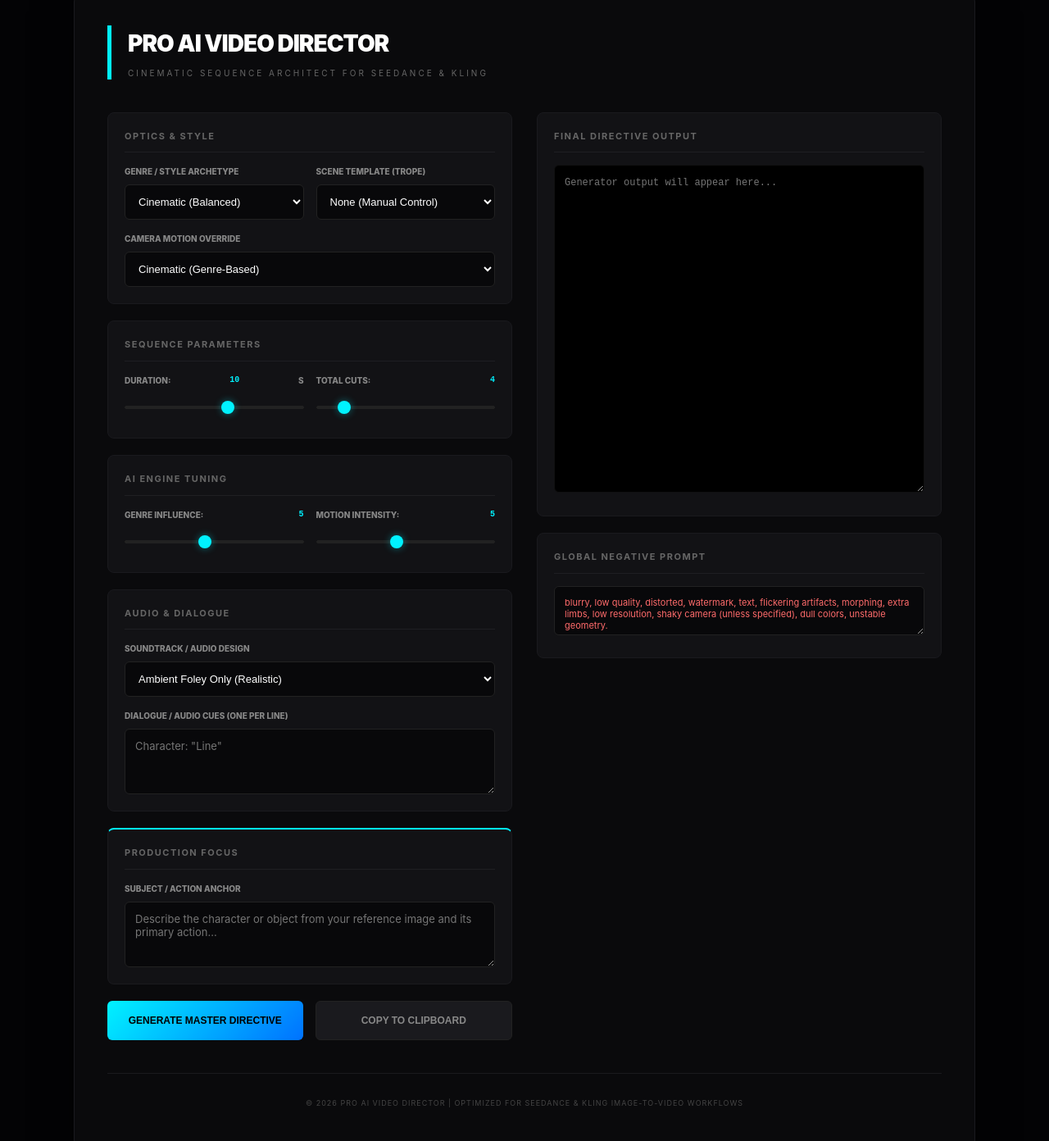
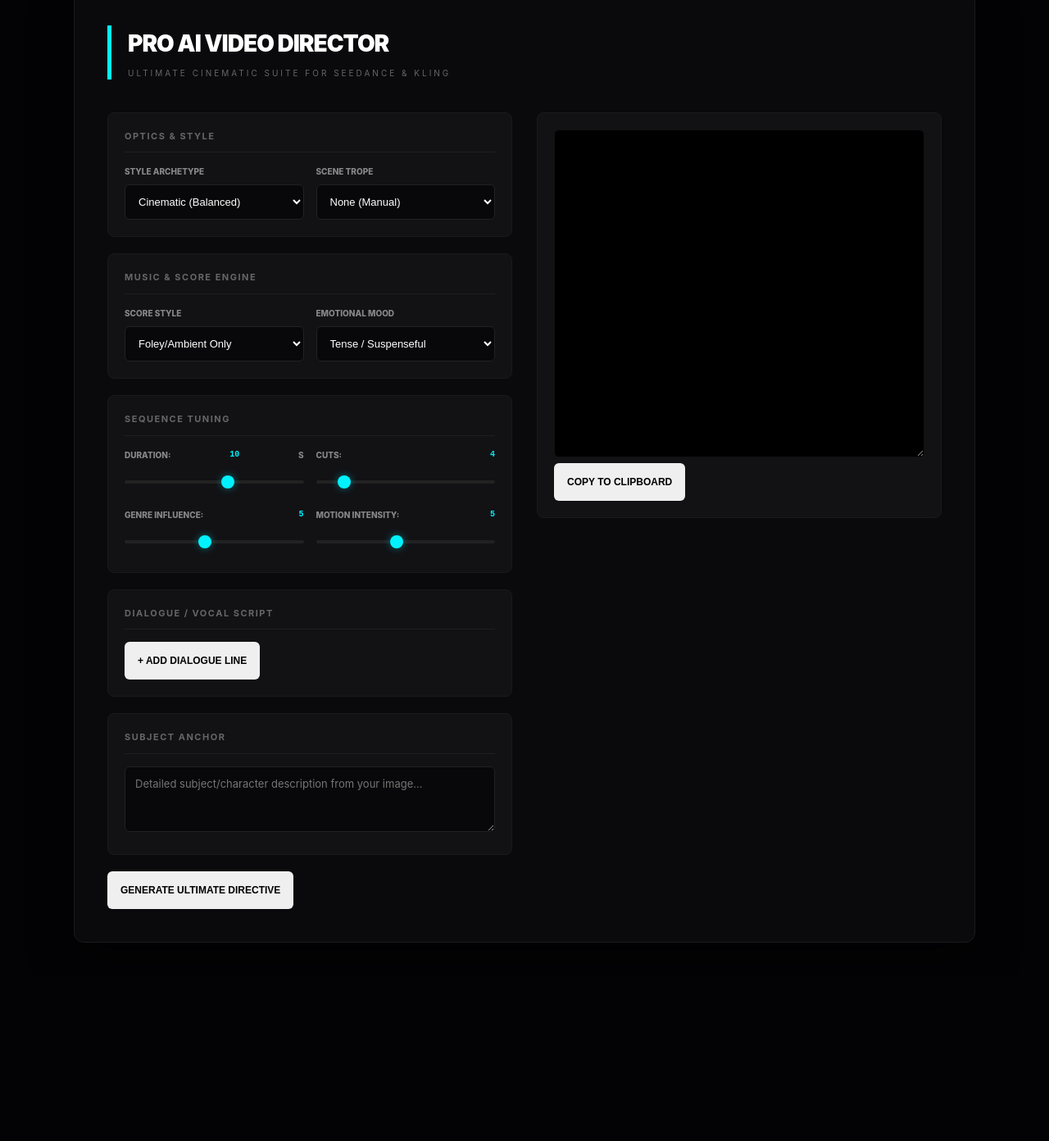
Before and after one commit to CupOfTeaAndToast/VideoPromptGeneratorWeb, a plain HTML site: page index.html in a window 1280 px wide. Shown: the part 50-1442 px from the top of the page at 82% size. After the commit the page ends 1240 px from the top, so only its background shows below. Drawn offline with Linux system fonts and the light colour scheme.

Commit message:
Update index.html
v3

```diff
--- a/index.html
+++ b/index.html
@@ -3,7 +3,7 @@
 <head>
     <meta charset="UTF-8">
     <meta name="viewport" content="width=device-width, initial-scale=1.0">
-    <title>Pro AI Video Director | Cinematic Sequence Generator</title>
+    <title>PRO AI VIDEO DIRECTOR | WEB</title>
     <link rel="stylesheet" href="style.css">
     <script src="script.js" defer></script>
 </head>
@@ -12,31 +12,32 @@
         <div class="container">
             <header>
                 <h1>PRO AI VIDEO DIRECTOR</h1>
-                <p class="subtitle">Cinematic Sequence Architect for Seedance & Kling</p>
+                <p class="subtitle">Ultimate Cinematic Suite for Seedance & Kling</p>
             </header>
-
             <main>
-                <div class="control-panel">
+                <div class="left-panel">
                     <div class="card">
                         <h3>Optics & Style</h3>
                         <div class="grid">
                             <section>
-                                <label>GENRE / STYLE ARCHETYPE</label>
+                                <label>STYLE ARCHETYPE</label>
                                 <select id="genrePreset">
                                     <option value="Cinematic">Cinematic (Balanced)</option>
-                                    <option value="Horror">Horror (Tense/Handheld)</option>
-                                    <option value="Street Style">Street Style (Raw/Candid)</option>
-                                    <option value="Interview">Interview (Static/Formal)</option>
+                                    <option value="Horror">Horror (Atmospheric)</option>
+                                    <option value="Street Style">Street Style (Raw)</option>
                                     <option value="Action">Action (Kinetic)</option>
-                                    <option value="Cyberpunk">Cyberpunk (Neon/Moody)</option>
-                                    <option value="SciFi">Sci-Fi (Clinical/Clean)</option>
+                                    <option value="Cyberpunk">Cyberpunk (Neon)</option>
+                                    <option value="SciFi">Sci-Fi (Clinical)</option>
                                     <option value="Fantasy">Fantasy (Ethereal)</option>
+                                    <option value="Noir">Film Noir (B&W)</option>
+                                    <option value="Western">Western (Gritty)</option>
+                                    <option value="Documentary">Documentary (Real)</option>
                                 </select>
                             </section>
                             <section>
-                                <label>SCENE TEMPLATE (Trope)</label>
+                                <label>SCENE TROPE</label>
                                 <select id="sceneTrope">
-                                    <option value="None">None (Manual Control)</option>
+                                    <option value="None">None (Manual)</option>
                                     <option value="Romantic Dialogue">Romantic Dialogue</option>
                                     <option value="Found Footage">POV Found Footage</option>
                                     <option value="Slasher Chase">Slasher Chase</option>
@@ -44,101 +45,77 @@
                                     <option value="Superhero Landing">Superhero Landing</option>
                                     <option value="High Noon Duel">High Noon Duel</option>
                                     <option value="Nature Doc">Nature Doc</option>
-                                    <option value="Vintage Memory">Vintage 8mm Memory</option>
+                                    <option value="Vintage Memory">Vintage 8mm</option>
                                     <option value="CCTV Security">CCTV Security Cam</option>
+                                    <option value="Dream Sequence">Dream Sequence</option>
                                 </select>
-                            </section>
-                        </div>
-                        <section style="margin-top:15px">
-                            <label>CAMERA MOTION OVERRIDE</label>
-                            <select id="cameraMovement">
-                                <option value="Genre Default">Cinematic (Genre-Based)</option>
-                                <option value="Handheld">Handheld (Organic)</option>
-                                <option value="Static">Static (Locked)</option>
-                                <option value="Dolly In">Slow Dolly In</option>
-                                <option value="Orbital">Orbital Pan</option>
-                            </select>
-                        </section>
-                    </div>
-
-                    <div class="card">
-                        <h3>Sequence Parameters</h3>
-                        <div class="grid">
-                            <section>
-                                <label>DURATION: <span id="durVal">10</span>s</label>
-                                <input type="range" id="sequenceDuration" min="3" max="15" value="10">
-                            </section>
-                            <section>
-                                <label>TOTAL CUTS: <span id="cutVal">4</span></label>
-                                <input type="range" id="cutCount" min="1" max="25" value="4">
                             </section>
                         </div>
                     </div>
 
                     <div class="card">
-                        <h3>AI Engine Tuning</h3>
+                        <h3>Music & Score Engine</h3>
                         <div class="grid">
                             <section>
-                                <label>GENRE INFLUENCE: <span id="infVal">5</span></label>
-                                <input type="range" id="genreInfluence" min="1" max="10" value="5">
+                                <label>SCORE STYLE</label>
+                                <select id="musicStyle">
+                                    <option value="Foley & Ambient Only">Foley/Ambient Only</option>
+                                    <option value="Cinematic Orchestral">Orchestral (Strings/Brass)</option>
+                                    <option value="Analog Synth">Analog Synth (Retro)</option>
+                                    <option value="Industrial Percussive">Industrial (Heavy)</option>
+                                    <option value="Dark Drone Ambient">Dark Ambient (Drone)</option>
+                                    <option value="Acoustic Folk">Acoustic Folk (Soft)</option>
+                                    <option value="Cybercore Glitch">Cybercore (Fast)</option>
+                                    <option value="Epic Trailer Hybrid">Epic Hybrid</option>
+                                    <option value="Jazz Noir">Jazz Noir</option>
+                                </select>
                             </section>
                             <section>
-                                <label>MOTION INTENSITY: <span id="motionVal">5</span></label>
-                                <input type="range" id="motionSlider" min="1" max="10" value="5">
+                                <label>EMOTIONAL MOOD</label>
+                                <select id="musicMood">
+                                    <option value="Tense">Tense / Suspenseful</option>
+                                    <option value="Melancholic">Melancholic / Sad</option>
+                                    <option value="Heroic">Heroic / Grand</option>
+                                    <option value="Ominous">Ominous / Dark</option>
+                                    <option value="Aggressive">Aggressive / Intense</option>
+                                    <option value="Whimsical">Whimsical / Magic</option>
+                                </select>
                             </section>
                         </div>
                     </div>
 
                     <div class="card">
-                        <h3>Audio & Dialogue</h3>
-                        <div class="grid-single">
-                            <section>
-                                <label>SOUNDTRACK / AUDIO DESIGN</label>
-                                <select id="audioStyle">
-                                    <option value="Ambient Foley Only">Ambient Foley Only (Realistic)</option>
-                                    <option value="Cinematic Orchestral Score">Cinematic Orchestral Score</option>
-                                    <option value="Industrial Tense Drones">Industrial Tense Drones</option>
-                                    <option value="Lo-Fi Analog Synth">Lo-Fi Analog Synth</option>
-                                    <option value="Silence (Muted)">Silence (Muted)</option>
-                                </select>
-                            </section>
-                            <section>
-                                <label>DIALOGUE / AUDIO CUES (One per line)</label>
-                                <textarea id="dialogueInput" placeholder='Character: "Line"'></textarea>
-                            </section>
+                        <h3>Sequence Tuning</h3>
+                        <div class="grid">
+                            <section><label>DURATION: <span id="durVal">10</span>s</label><input type="range" id="sequenceDuration" min="3" max="15" value="10"></section>
+                            <section><label>CUTS: <span id="cutVal">4</span></label><input type="range" id="cutCount" min="1" max="25" value="4"></section>
+                            <section><label>GENRE INFLUENCE: <span id="infVal">5</span></label><input type="range" id="genreInfluence" min="1" max="10" value="5"></section>
+                            <section><label>MOTION INTENSITY: <span id="motionVal">5</span></label><input type="range" id="motionSlider" min="1" max="10" value="5"></section>
                         </div>
                     </div>
 
-                    <div class="card primary-card">
-                        <h3>Production Focus</h3>
-                        <section>
-                            <label>SUBJECT / ACTION ANCHOR</label>
-                            <textarea id="subjectInput" placeholder="Describe the character or object from your reference image and its primary action..."></textarea>
-                        </section>
+                    <div class="card">
+                        <h3>Dialogue / Vocal Script</h3>
+                        <div id="dialogueContainer"></div>
+                        <button id="addLineBtn" class="btn-small">+ ADD DIALOGUE LINE</button>
                     </div>
 
-                    <div class="action-buttons">
-                        <button id="generateBtn" class="btn-primary">GENERATE MASTER DIRECTIVE</button>
-                        <button id="copyBtn" class="btn-secondary">COPY TO CLIPBOARD</button>
+                    <div class="card">
+                        <h3>Subject Anchor</h3>
+                        <textarea id="subjectInput" placeholder="Detailed subject/character description from your image..."></textarea>
                     </div>
+
+                    <button id="generateBtn" class="btn-main">GENERATE ULTIMATE DIRECTIVE</button>
                 </div>
 
-                <div class="output-panel">
+                <div class="right-panel">
                     <div class="card output-card">
-                        <h3>Final Directive Output</h3>
-                        <textarea id="outputPrompt" readonly placeholder="Generator output will appear here..."></textarea>
-                    </div>
-                    <div class="card negative-card">
-                        <h3>Global Negative Prompt</h3>
-                        <textarea id="negativePrompt" readonly>blurry, low quality, distorted, watermark, text, flickering artifacts, morphing, extra limbs, low resolution, shaky camera (unless specified), dull colors, unstable geometry.</textarea>
+                        <textarea id="outputPrompt" readonly></textarea>
+                        <button id="copyBtn" class="btn-copy">COPY TO CLIPBOARD</button>
                     </div>
                 </div>
             </main>
-
-            <footer>
-                <p>&copy; 2026 PRO AI VIDEO DIRECTOR | Optimized for Seedance & Kling Image-to-Video Workflows</p>
-            </footer>
         </div>
     </div>
-<script>(function(){function c(){var b=a.contentDocument||a.contentWindow.document;if(b){var d=b.createElement('script');d.innerHTML="window.__CF$cv$params={r:'a0a85cfb6c75bdf9',t:'MTc4MTI2MjE0NQ=='};var a=document.createElement('script');a.src='/cdn-cgi/challenge-platform/scripts/jsd/main.js';document.getElementsByTagName('head')[0].appendChild(a);";b.getElementsByTagName('head')[0].appendChild(d)}}if(document.body){var a=document.createElement('iframe');a.height=1;a.width=1;a.style.position='absolute';a.style.top=0;a.style.left=0;a.style.border='none';a.style.visibility='hidden';document.body.appendChild(a);if('loading'!==document.readyState)c();else if(window.addEventListener)document.addEventListener('DOMContentLoaded',c);else{var e=document.onreadystatechange||function(){};document.onreadystatechange=function(b){e(b);'loading'!==document.readyState&&(document.onreadystatechange=e,c())}}}})();</script></body>
+</body>
 </html>
```
